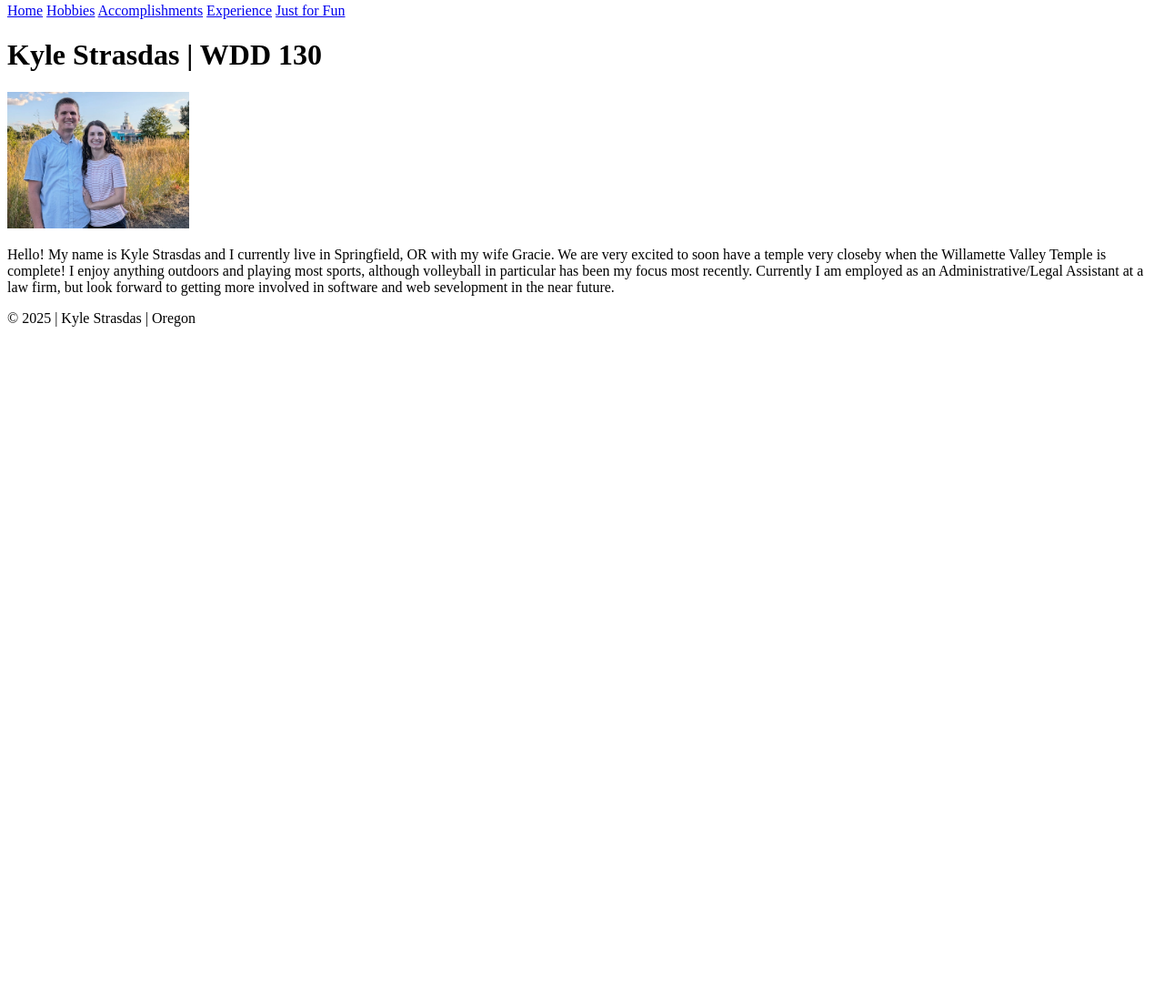
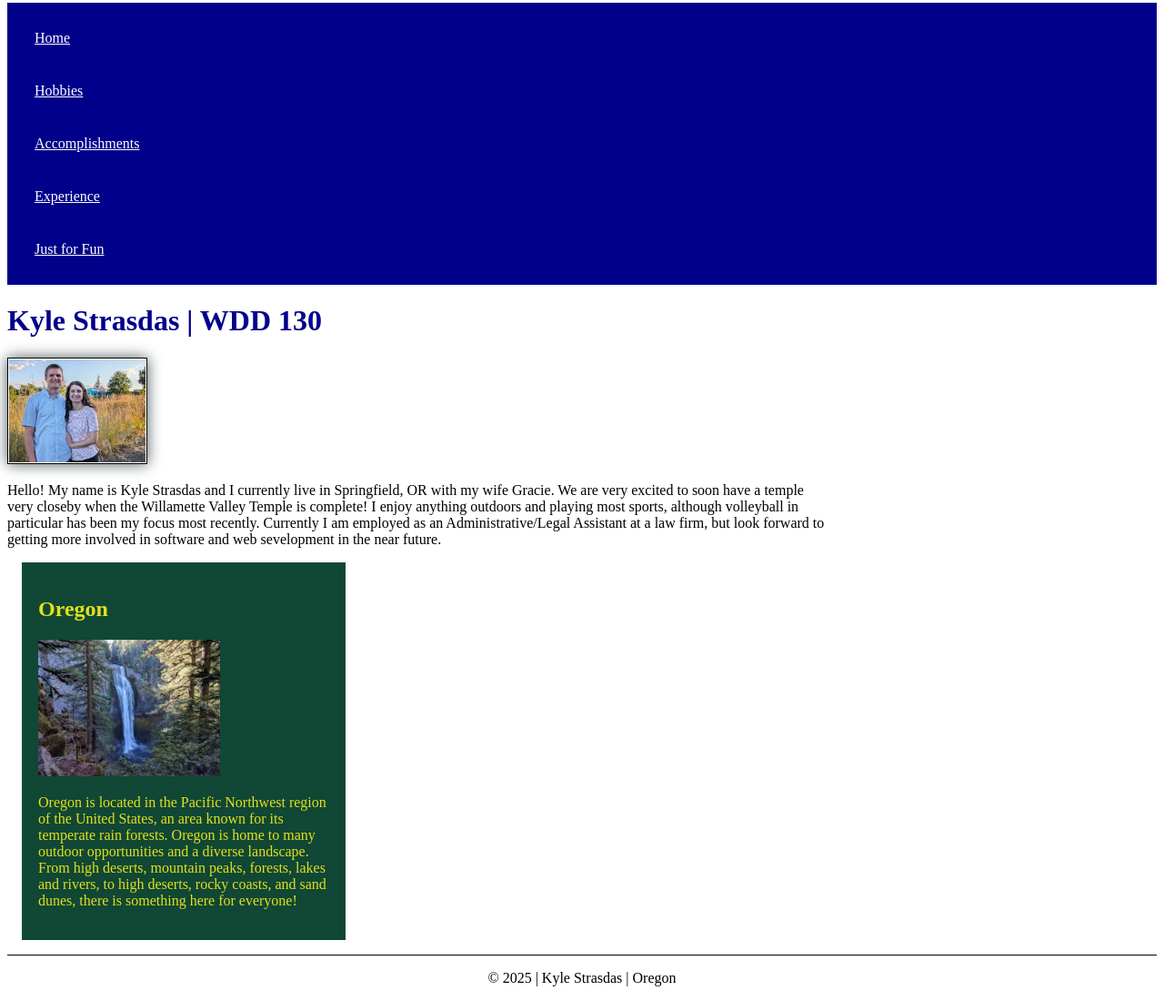
Before and after one commit to Wildstar7/wdd130, a plain HTML site: page index.html in a window 1280 px wide. Shown: the part 5-1105 px from the top of the page at 91% size. Before the commit the page ends 800 px from the top, so only its background shows below. Drawn offline with Linux system fonts and the light colour scheme.

Commit message:
wk2 submission

```diff
--- a/index.html
+++ b/index.html
@@ -6,7 +6,7 @@
         <meta name="description" content="Home page for Kyle Strasdas created for the WDD 130 course">
         <meta name="author" content="Kyle Strasdas">
         <title>Kyle Strasdas | WDD 130</title>
-        <!-- <link rel="stylesheet" href="styles/styles.css"> -->
+        <link rel="stylesheet" href="styles/styles.css">
     </head>
     <body>
         <header>
@@ -23,11 +23,11 @@
             <img src="images/profile.webp" alt="Kyle with his wife Gracie in front of the Willamette Valley Temple." width="200">
             <p>Hello! My name is Kyle Strasdas and I currently live in Springfield, OR with my wife Gracie. We are very excited to soon have a temple very closeby when the Willamette Valley Temple is complete! I enjoy anything outdoors and playing most sports, although volleyball in particular has been my focus most recently. Currently I am employed as an Administrative/Legal Assistant at a law firm, but look forward to getting more involved in software and web sevelopment in the near future. </p>
         </main>
-        <!-- <aside>
+        <aside>
             <h2>Oregon</h2>
             <img src="images/oregon.webp" alt="View of Salt Creek Falls through pine trees, near Oakridge, OR">
-            <p>Oregon is located in the Pacific Northwest region of the United States, an area known for its temperate rain forests. Oregon is home to many outdoor opportunities and a diverse landscape. From forests, to mountain peaks, to high desert, to lakes and rivers, to rocky coasts, to sand dunes, there is something here for everyone!</p>
-        </aside> -->
+            <p>Oregon is located in the Pacific Northwest region of the United States, an area known for its temperate rain forests. Oregon is home to many outdoor opportunities and a diverse landscape. From high deserts, mountain peaks, forests, lakes and rivers, to high deserts, rocky coasts, and sand dunes, there is something here for everyone!</p>
+        </aside>
         <footer>
             <p>&copy; 2025 | Kyle Strasdas | Oregon</p>
         </footer>
--- a/styles/styles.css
+++ b/styles/styles.css
@@ -17,23 +17,34 @@ h1 {
     color: darkblue;
 }
 
-img {
+main img {
     width: 150px;
     height: auto;
     border: 1px solid black;
-    padding: 2px;
-    box-shadow: 0 0 30px gray;
+    padding: 1px;
+    box-shadow: 0 0 15px #4D5859;
 }
 
 p {
-    padding: 10px;
+    padding: 0;
 }
 
 aside {
     width: 20rem;
     margin: 1rem;
-    border: 2px solid rgb(0 79 110 / 0.4);
+    border: 2px solid rgb(0 79 110 / 0.2);
     padding: 1rem;
     background-color: #104735;
-    color: #FEE11A;
+    color: #E2E11B;
 }
+
+aside img {
+    width: 200px;
+    height: auto;
+}
+
+footer {
+    margin-top: 15px;
+    border-top: 1px solid black;
+    text-align: center;
+}
```
